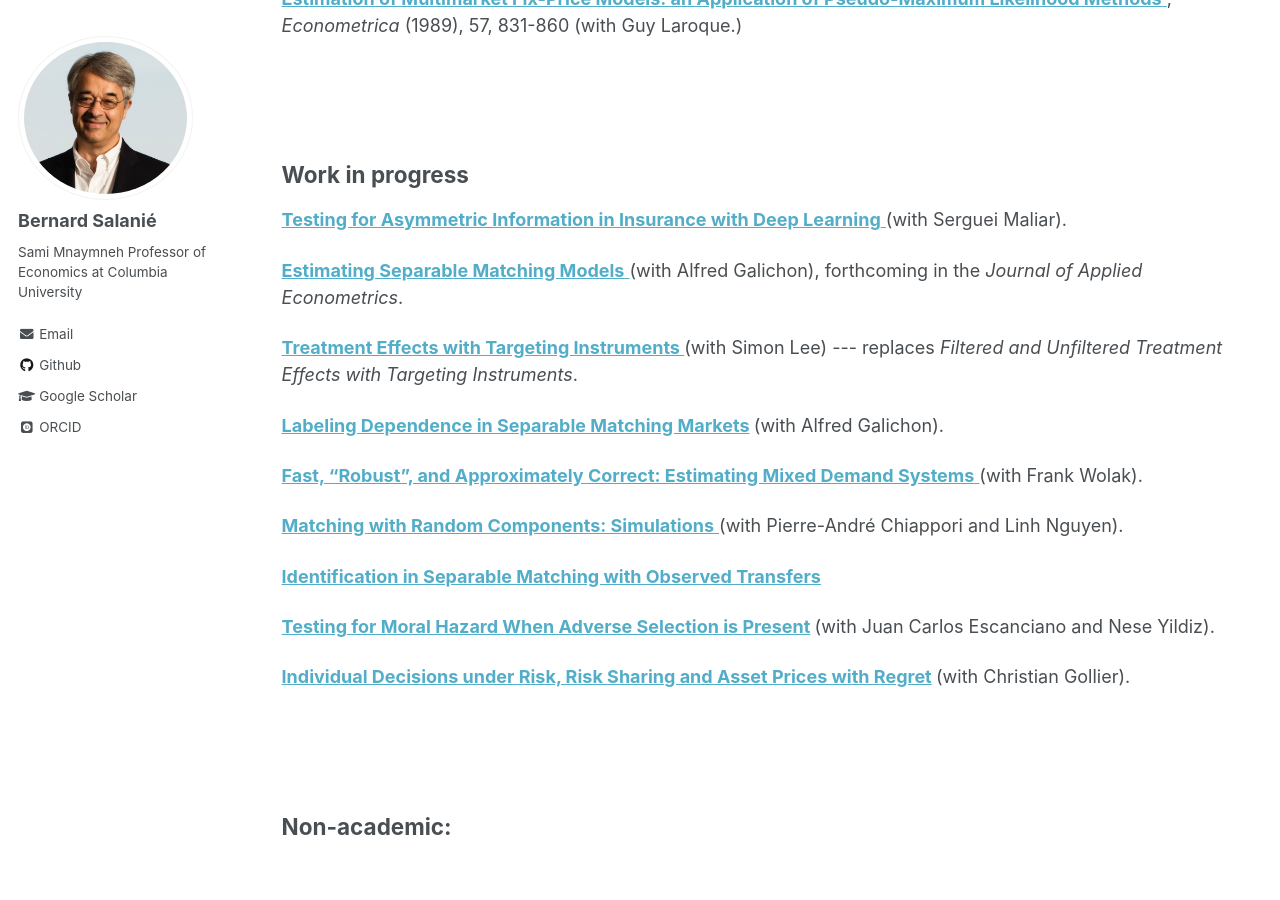
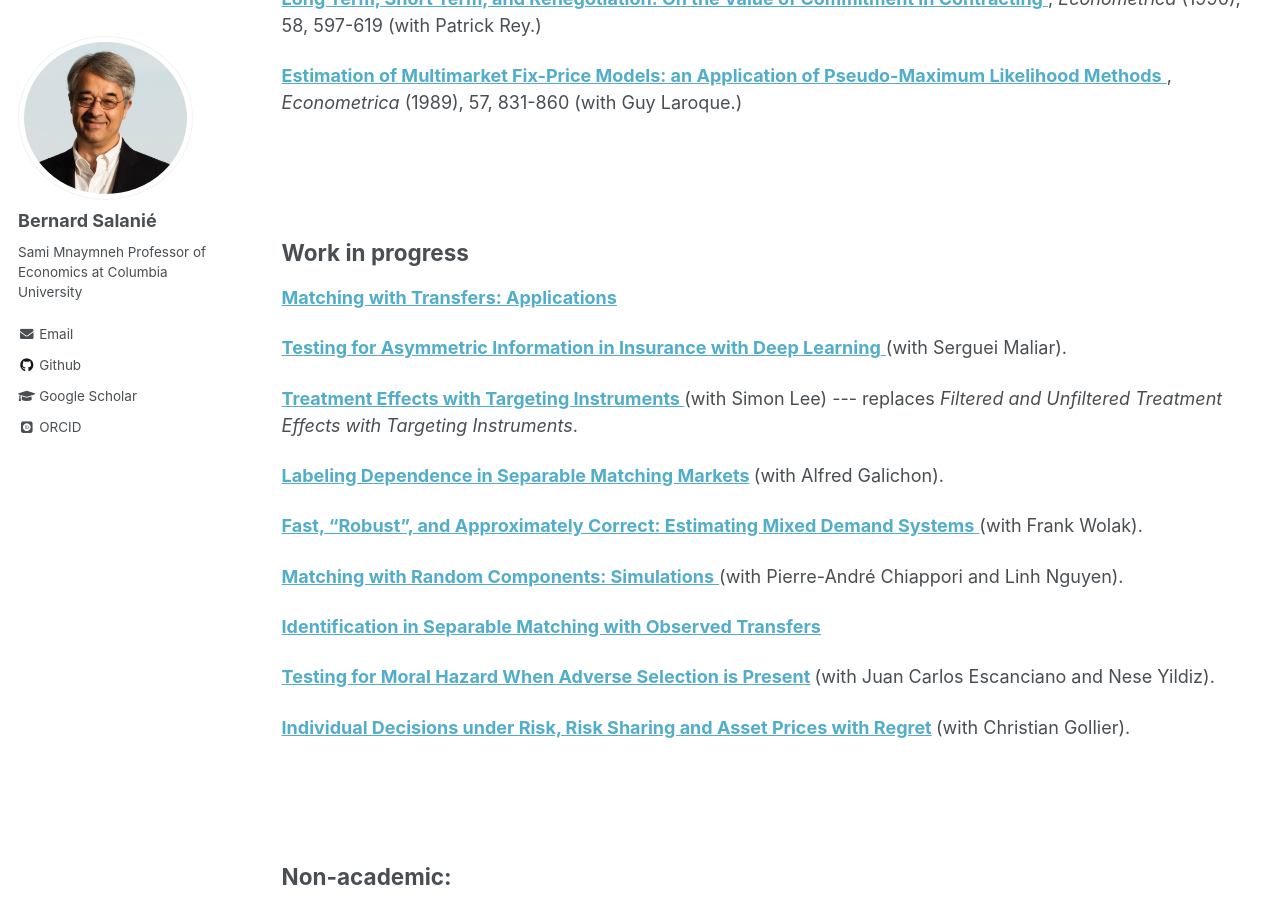
Before and after one commit to bsalanie/bsalanie.github.io, a Jekyll site: the page built from _pages/publications.html, in a window 1280 px wide and 900 px high, scrolled down 5053 px. Built offline with Jekyll 4.4.1, drawn with Linux system fonts in a browser that asks for light colours; some web fonts are replaced; some of the changed text lies outside the part shown.

Commit message:
updated the gems

```diff
--- a/Gemfile
+++ b/Gemfile
@@ -4,3 +4,6 @@ source "https://rubygems.org"
 gem "github-pages"
 
 # gem "rails"
+
+gem "webrick", "~> 1.8"
+gem "sassc", "~> 2.4"
--- a/_pages/publications.html
+++ b/_pages/publications.html
@@ -73,6 +73,16 @@ author_profile: true
 
 <h2 id="articles">Articles</h2>
 
+
+<p>                                                              V
+  <a
+    href="https://onlinelibrary.wiley.com/doi/10.1002/jae.3061"
+  >
+    <strong>Estimating Separable Matching Models</strong>
+  </a>
+  (with Alfred Galichon), forthcoming in the
+  <i>Journal of Applied Econometrics</i>.
+</p>
 
 
 <p class="pubitem">
@@ -835,21 +845,21 @@ author_profile: true
 
 <p>
   <a
+    href="https://bsalanie.github.io/files/MatchingTUapplisv2.pdf"
+  >
+    <strong>Matching with Transfers: Applications</strong>
+  </a>
+</p>
+
+
+
+<p>
+  <a
     href="https://bsalanie.github.io/files/InsuranceTest_26April2024.pdf"
   >
     <strong>Testing for Asymmetric Information in Insurance with Deep Learning</strong>
   </a>
   (with Serguei Maliar).
-</p>
-
-<p>
-  <a
-    href="https://bsalanie.github.io/files/estimating_separable_models_manuscript.pdf"
-  >
-    <strong>Estimating Separable Matching Models</strong>
-  </a>
-  (with Alfred Galichon), forthcoming in the
-  <i>Journal of Applied Econometrics</i>.
 </p>
 
 
```
Also changed, not shown: Gemfile.lock.
